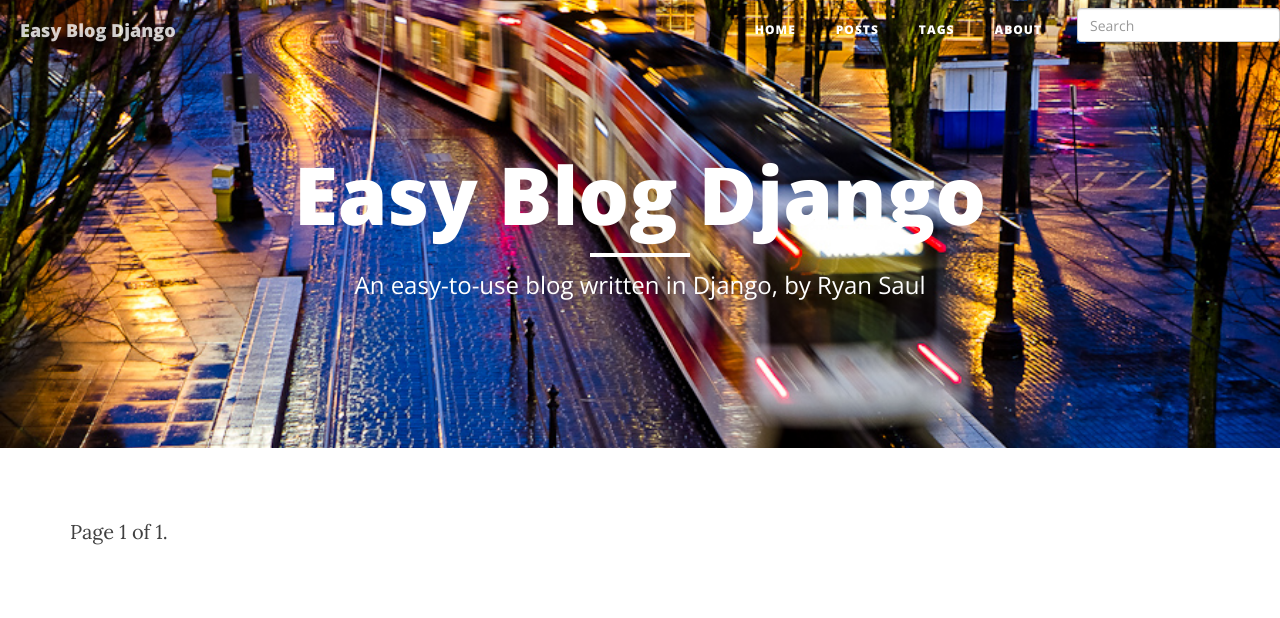
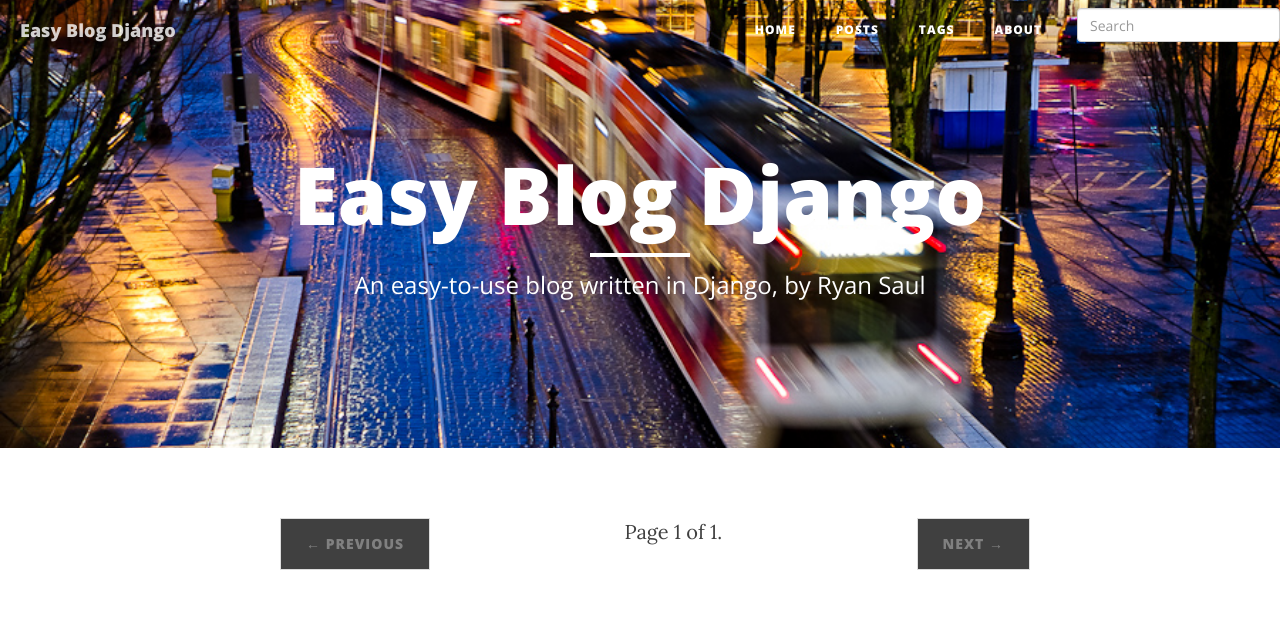
Before and after one commit to giantryansaul/easy_blog_django, a Django app: page / in a window 1280 px wide. Shown: the top 618 px of the page. Run offline with Django 3.2, Linux system fonts and the light colour scheme; data that the repository does not hold is empty; parts of the project's set-up code (start-up, migrations or seed data) failed here and were passed over; some libraries are stand-ins or nearby versions.

Commit message:
put home page into clean blog style, disabled next/previous buttons when not in use

```diff
--- a/easy_blog_django/templates/base.html
+++ b/easy_blog_django/templates/base.html
@@ -65,11 +65,8 @@
             <li><a href="{% url 'posts:list' %}">Posts</a></li>
             <li><a href="{% url 'tags:list' %}">Tags</a> </li>
             <li><a href="{% url 'about' %}">About</a></li>
-            <form action="{% url 'posts:list' %}" method="GET" class="navbar-form navbar-right">
-                <input type="text" name="q" class="form-control" placeholder="Search" />
-            </form>
             {% if request.user.is_authenticated %}
-            <li><a href="{% url 'users:detail' request.user.username  %}">{% trans "My Profile" %}</a></li>
+              <li><a href="{% url 'users:detail' request.user.username  %}">{% trans "My Profile" %}</a></li>
               {% if ALLAUTH %}
             <li><a href="{% url 'account_logout' %}">{% trans "Logout" %}</a></li>
               {% endif %}
@@ -79,6 +76,9 @@
             <li><a href="{% url 'account_login' %}">{% trans "Log In" %}</a></li>
               {% endif %}
             {% endif %}
+            <form action="{% url 'posts:list' %}" method="GET" class="navbar-form navbar-right">
+                <input type="text" name="q" class="form-control" placeholder="Search" />
+            </form>
           </ul>
         </div>
         <!-- /.navbar-collapse -->
--- a/easy_blog_django/templates/pages/home.html
+++ b/easy_blog_django/templates/pages/home.html
@@ -2,35 +2,46 @@
 {% block title %}Homepage - {{ block.super }}{% endblock %}
 {% block content %}
 
+     <div class="container">
+        <div class="row">
+            <div class="col-lg-8 col-lg-offset-2 col-md-10 col-md-offset-1">
                 {% for post in post_list %}
+                <div class="post-preview">
                     <a href="{% url 'posts:detail' post.slug %}">
-            <h4>{{ post.title }}</h4>
+                        <h2 class="post-title">
+                            {{ post.title }}
+                        </h2>
+                        <h3 class="post-subtitle">
+                            {{ post.description|safe|truncatewords:"20"|linebreaks }}
+                        </h3>
                     </a>
-        <small>{{ post.created }}</small>
-        <small>By {{ post.author.name }}</small>
-        <p>
-            {{ post.description|safe|truncatewords:"20"|linebreaks }}
-        </p>
-        <a href="{% url 'posts:detail' post.slug %}">
-            Read More
-        </a>
-        <p>&NoBreak;</p>
+                    <p class="post-meta">Posted by {{ post.author.name }} on {{ post.created }}</p>
+                </div>
                 {% endfor %}
-
-        <div class="pagination">
-            <span class="step-links">
+                <nav>
+                    <ul class="pager">
+                        <li class="previous {% if page_obj.has_previous == False %}disabled{% endif %}">
                             {% if page_obj.has_previous %}
-                    <a href="?page={{ page_obj.previous_page_number }}">previous</a>
+                            <a href="?page={{ page_obj.previous_page_number }}">
                             {% endif %}
-
-                <span class="current">
+                            <span aria-hidden="true">&larr; previous</span>
+                            {% if page_obj.has_previous %}</a>{% endif %}
+                        </li>
+                        <li class="current">
                         Page {{ page_obj.number }} of {{ page_obj.paginator.num_pages }}.
-                </span>
-
+                        </li>
+                        <li class="next {% if page_obj.has_next == False %}disabled{% endif %}">
                             {% if page_obj.has_next %}
-                    <a href="?page={{ page_obj.next_page_number }}">next</a>
+                            <a href="?page={{ page_obj.next_page_number }}">
                             {% endif %}
-            </span>
+                            <span aria-hidden="true">next &rarr;</span>
+                            {% if page_obj.has_next %}</a>{% endif %}
+                        </li>
+                    </ul>
+                </nav>
+            </div>
+        </div>
     </div>
 
+
 {% endblock %}
```
Lines whose indentation alone changed are shown as unchanged.
